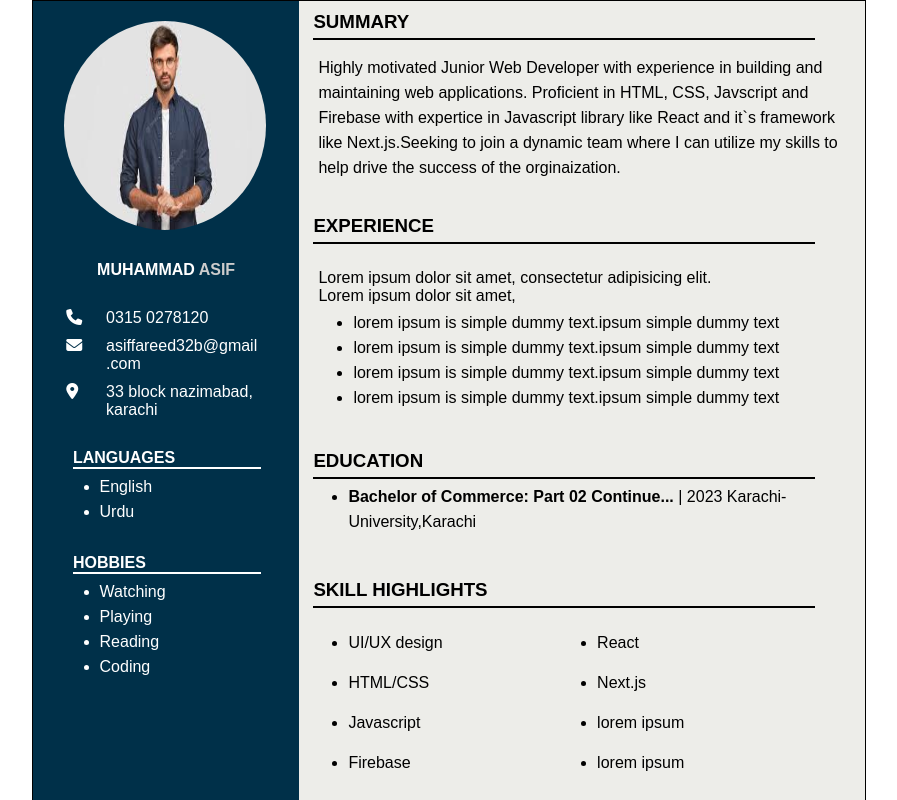
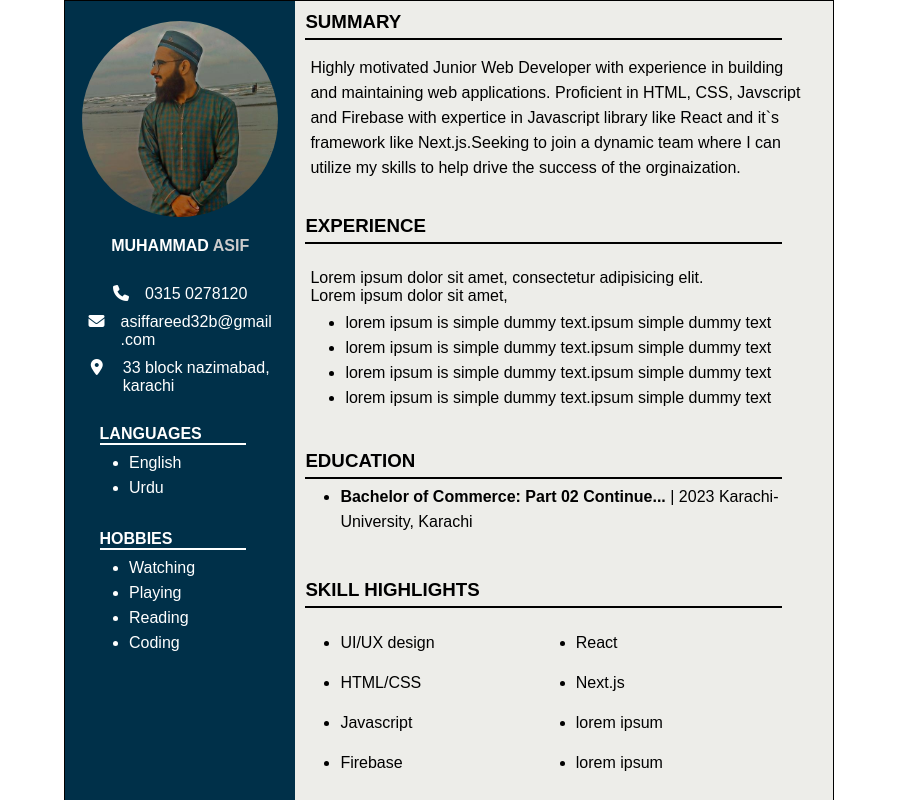
Before and after one commit to MuhammadAsif46/React-1st-Assigment-CV, a React (Create React App) app: page / in a window 1280 px wide. Shown: the top 800 px of the page, without its empty margins (191-1088 px from the left). Built offline with nearby package versions, Linux system fonts and the light colour scheme.

Commit message:
updated styles

```diff
--- a/src/App.css
+++ b/src/App.css
@@ -4,33 +4,49 @@
     font-family:Arial, Helvetica, sans-serif;
 }
 
+@media (max-width:780px){
+    .skills-list {
+        display: block;
+        flex-direction: column;
+    }
+}
+/* .cv-certification > div > h3{
+
+
+} */
+
+#root{
+    display: flex;
+    justify-content: center;
+}
+
 .container{
     border: 1px solid black;
     display: flex;
-    width: 65%;
-    margin: 0 auto;
-
+    justify-content: center;
+    max-width: 60%;
 }
 
 .left-side{
-    width: 32%;
+    min-width: 180px;
     background-color: #003049;
     color: #fff;
+    max-width: 30%;
 }
 
 /* Image */
 
 .image-work{
-    width: 80%;
-    height: 220px;
-    margin: 20px auto;
+    width: 100%;
+    display: flex;
+    justify-content: center;
+    margin: 20px 0;
 }
 
 .img{
-    width: 95%;
-    height: 95%;
+    width: 85%;
+    height: 85%;
     border-radius: 50%;
-    margin: 0 2%;
 }
 
 /* .nav-logo{
@@ -71,17 +87,11 @@ div > span{
 }
 
 .cv-icon{
-    width: 15%;
+    width: 2em;
 }
 
-.mobile{
-    max-width: 160px;
-    width: 85%;
-}
-
-.email, .location{
-    max-width: 160px;
-    width: 85%;
+.mobile, .email, .location{
+    max-width: 10em;
 }
 
 /* Languages & Hobbies */
@@ -96,12 +106,12 @@ div > span{
 }
 .line{
     border: 1px solid #fff;
-    width: 70%;
+    width: 9em;
     margin: 0 0 0 15%;
 }
 
 .languages, .hobbies{
-    margin: 5px 0 0 25%;
+    margin: 5px 0 0 4em;
 }
 .languages,.hobbies > ul > li {
     line-height: 25px;
@@ -110,7 +120,8 @@ div > span{
 /* Right Side Styling */
 
 .right-side{
-    width: 68%;
+    max-width: 70%;
+    min-width: 140px;
     background-color: #edede9;
 }
 
@@ -118,17 +129,17 @@ div > span{
 
 .cv-summary{
     width: 95%;
-    margin: 10px auto;
+    margin: 10px;
 }
 
 .line-black{
     border: 1px solid #000;
     width: 93%;
-    margin: 5px 0 0 0;
+    margin-top: 5px;
 }
 
 .summary{
-    margin: 10px 0 0 0 ;
+    margin-top: 10px;
     line-height: 25px;
     padding: 5px;
 }
@@ -137,11 +148,11 @@ div > span{
 
 .cv-experience, .cv-education{
     width: 95%;
-    margin: 30px auto;
+    margin: 30px 10px;
 }
 
 .experience{
-    margin: 20px 0 0 0 ;
+    margin-top: 20px ;
     padding: 5px;
 }
 
@@ -151,12 +162,11 @@ div > span{
     line-height: 25px;
 }
 
-
 /* Skill Highlights & Certification */
 
 .cv-skill-highlights, .cv-certification{
     width: 95%;
-    margin: 40px auto;
+    margin: 40px 10px;
 }
 
 .certificates-list, .skills-list{
@@ -166,8 +176,9 @@ div > span{
 }
 .skills-list {
     display: flex;
+    justify-content: space-evenly;
 }
 
 .cv-skill{
-    width: 50%
+    width: 50%;
 }
--- a/src/App.js
+++ b/src/App.js
@@ -1,9 +1,9 @@
-import manImage from "./man-picture.jpg";
+import manImage from "./my-image.jpg";
 import "./App.css";
 
 function App() {
   return (
-    <div>
+
       <div class="container">
         <div class="left-side">
           <div class="image-work">
@@ -118,7 +118,8 @@ function App() {
             </div>
             <div class="education-list">
               <ul>
-                <li><strong>Bachelor of Commerce: Part 02 Continue...</strong> | <span>2023 Karachi-University,Karachi</span> </li>
+                <li><strong>Bachelor of Commerce: Part 02 Continue...</strong> | <span>2023 Karachi-University,
+                Karachi</span> </li>
               </ul>
             </div>
           </div>
@@ -166,7 +167,7 @@ function App() {
           </div>
         </div>
       </div>
-    </div>
+
   );
 }
 
```
Also changed, not shown: src/my-image.jpg (added).
